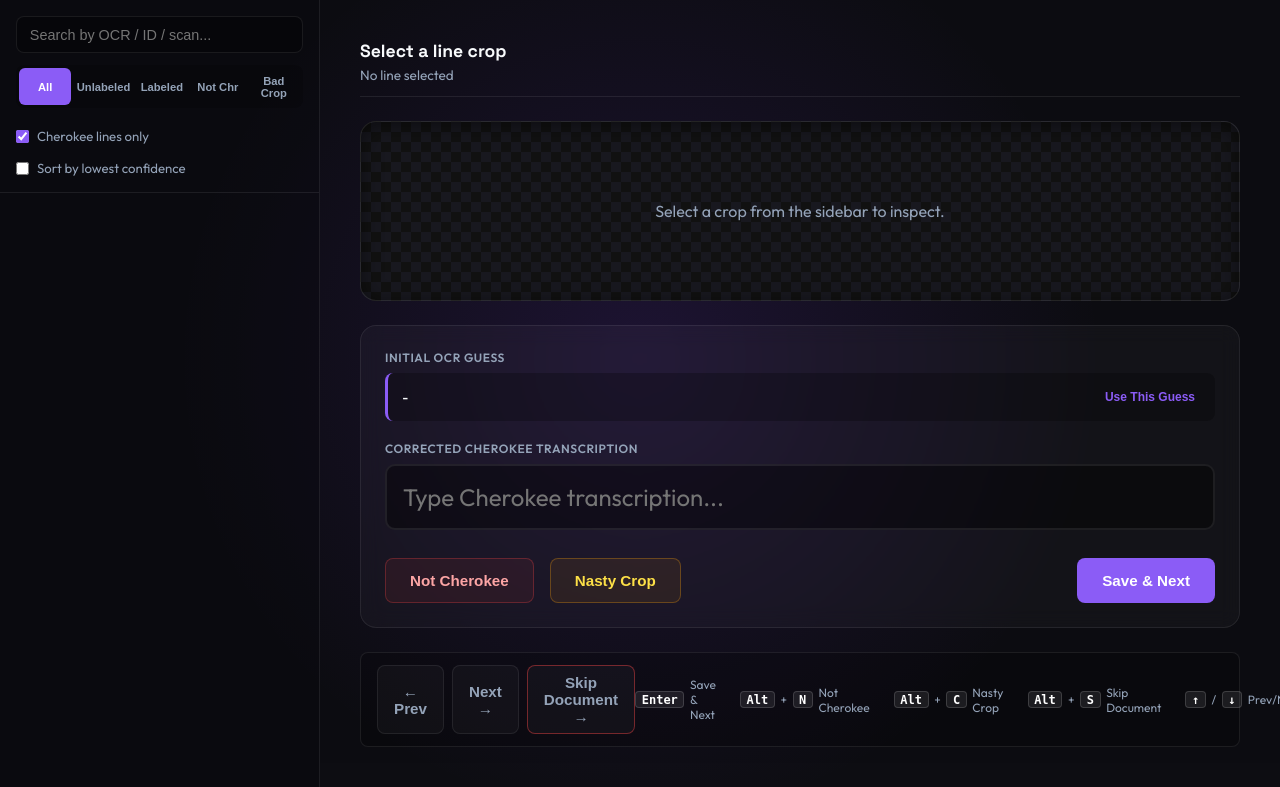
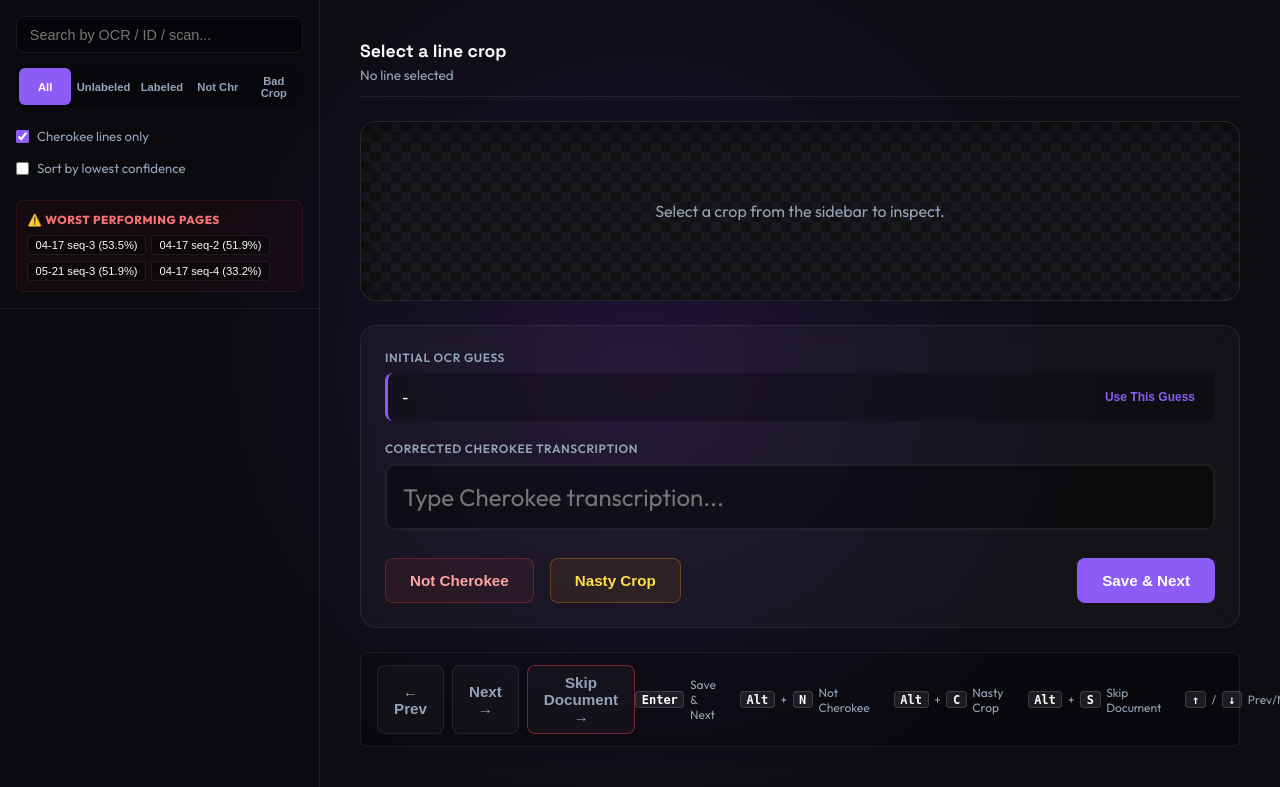
Before and after one commit to CharlieMcVicker/chr-ocr, a Flask app: page /training in a window 1280 px wide. Shown: the part 69-856 px from the top of the page. Run offline with Flask 3, Linux system fonts and the light colour scheme.

Commit message:
Add Worst Performing Pages card to training labeling interface sidebar

```diff
--- a/server/templates/training.html
+++ b/server/templates/training.html
@@ -548,6 +548,10 @@
             border-color: rgba(148, 163, 184, 0.3);
             color: #94a3b8;
         }
+        .page-pill:hover {
+            border-color: var(--danger-color) !important;
+            background: rgba(239, 68, 68, 0.15) !important;
+        }
     </style>
 </head>
 <body>
@@ -587,6 +591,17 @@
                     <input type="checkbox" id="sort-confidence-checkbox" style="accent-color: var(--primary-color); cursor: pointer;">
                     Sort by lowest confidence
                 </label>
+                <div class="worst-pages-card" style="background: rgba(239, 68, 68, 0.04); border: 1px solid rgba(239, 68, 68, 0.12); border-radius: 8px; padding: 0.65rem; margin-top: 0.75rem;">
+                    <div style="font-size: 0.725rem; font-weight: 800; text-transform: uppercase; letter-spacing: 0.05em; color: #f87171; margin-bottom: 0.5rem; display: flex; align-items: center; gap: 0.25rem;">
+                        <span>⚠️ Worst Performing Pages</span>
+                    </div>
+                    <div style="display: flex; flex-wrap: wrap; gap: 0.35rem;">
+                        <button class="page-pill" data-page="1828-04-17_seq-3" style="background: rgba(0,0,0,0.3); border: 1px solid var(--border-card); color: var(--text-primary); font-size: 0.7rem; padding: 0.2rem 0.45rem; border-radius: 4px; cursor: pointer; transition: all 0.2s;">04-17 seq-3 (53.5%)</button>
+                        <button class="page-pill" data-page="1828-04-17_seq-2" style="background: rgba(0,0,0,0.3); border: 1px solid var(--border-card); color: var(--text-primary); font-size: 0.7rem; padding: 0.2rem 0.45rem; border-radius: 4px; cursor: pointer; transition: all 0.2s;">04-17 seq-2 (51.9%)</button>
+                        <button class="page-pill" data-page="1828-05-21_seq-3" style="background: rgba(0,0,0,0.3); border: 1px solid var(--border-card); color: var(--text-primary); font-size: 0.7rem; padding: 0.2rem 0.45rem; border-radius: 4px; cursor: pointer; transition: all 0.2s;">05-21 seq-3 (51.9%)</button>
+                        <button class="page-pill" data-page="1828-04-17_seq-4" style="background: rgba(0,0,0,0.3); border: 1px solid var(--border-card); color: var(--text-primary); font-size: 0.7rem; padding: 0.2rem 0.45rem; border-radius: 4px; cursor: pointer; transition: all 0.2s;">04-17 seq-4 (33.2%)</button>
+                    </div>
+                </div>
             </div>
             <div class="line-list" id="line-list-container">
                 <!-- Javascript populated -->
@@ -746,6 +761,20 @@
                 filterAndRenderList();
 
                 // Select first in new list
+                if (filteredItems.length > 0) {
+                    selectItem(0);
+                } else {
+                    clearWorkspace();
+                }
+            });
+        });
+
+        document.querySelectorAll('.page-pill').forEach(btn => {
+            btn.addEventListener('click', () => {
+                const page = btn.dataset.page;
+                searchInput.value = page;
+                searchQuery = page.toLowerCase();
+                filterAndRenderList();
                 if (filteredItems.length > 0) {
                     selectItem(0);
                 } else {
```
Also changed, not shown: 2 other files.
